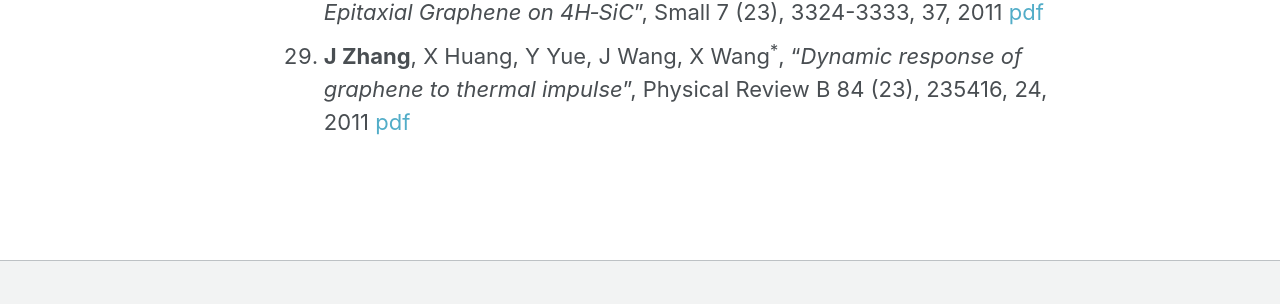
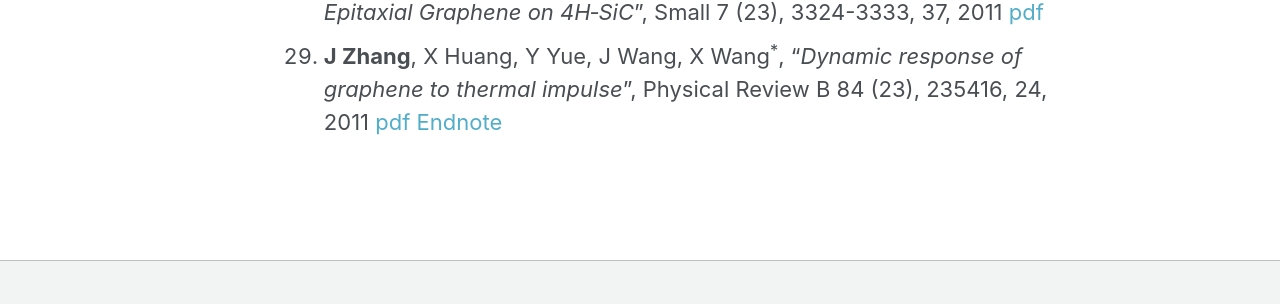
Before and after one commit to JingchaoZhang/JingchaoZhang.github.io, a Jekyll site: the page built from _pages/publications.md, in a window 1280 px wide and 900 px high, scrolled down 3077 px. Shown: the part 484-788 px from the top of the window. Built offline with Jekyll 4.4.1, drawn with Linux system fonts in a browser that asks for light colours.

Commit message:
Update publications.md

```diff
--- a/_pages/publications.md
+++ b/_pages/publications.md
@@ -35,4 +35,4 @@ author_profile: false
 1. **J Zhang**, X Wang<sup>\*</sup>, “_Thermal transport in bent graphene nanoribbons_”, Nanoscale 5 (2), 734-743, 15, 2013 [pdf](https://drive.google.com/open?id=0B3Yj4QkZpI-dbDZ5NWVHa1hLQlU)
 1. **J Zhang**, Y Wang, X Wang<sup>\*</sup>, “_Rough contact is not always bad for interfacial energy coupling_”, Nanoscale 5 (23), 11598-11603, 12, 2013 [pdf](https://drive.google.com/open?id=0B3Yj4QkZpI-dWFl4c3N1US1hS2s)
 1. Y Yue, **J Zhang**, X Wang<sup>\*</sup>, “_Micro/Nanoscale Spatial Resolution Temperature Probing for the Interfacial Thermal Characterization of Epitaxial Graphene on 4H‐SiC_”, Small 7 (23), 3324-3333, 37, 2011 [pdf](https://drive.google.com/open?id=0B3Yj4QkZpI-dUjE4dW54Q09rd0k)
-1. **J Zhang**, X Huang, Y Yue, J Wang, X Wang<sup>\*</sup>, “_Dynamic response of graphene to thermal impulse_”, Physical Review B 84 (23), 235416, 24, 2011 [pdf](https://drive.google.com/open?id=0B3Yj4QkZpI-dY1N1ekprMndvbnc)
+1. **J Zhang**, X Huang, Y Yue, J Wang, X Wang<sup>\*</sup>, “_Dynamic response of graphene to thermal impulse_”, Physical Review B 84 (23), 235416, 24, 2011 [pdf](https://drive.google.com/open?id=0B3Yj4QkZpI-dY1N1ekprMndvbnc) [Endnote](https://drive.google.com/open?id=0B3Yj4QkZpI-dNHN4M3FGLXFKb2s)
```
